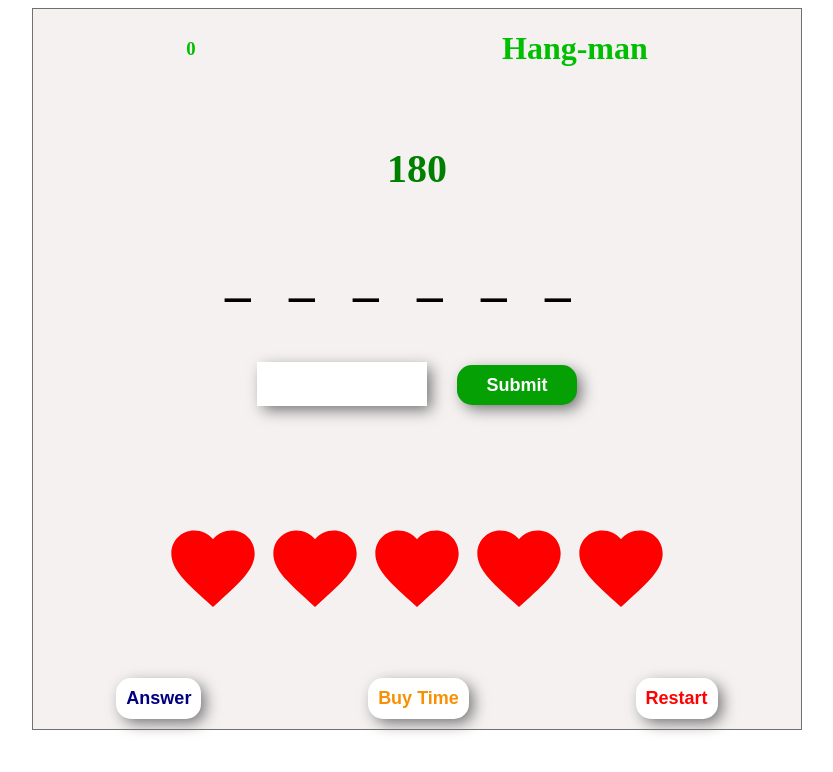
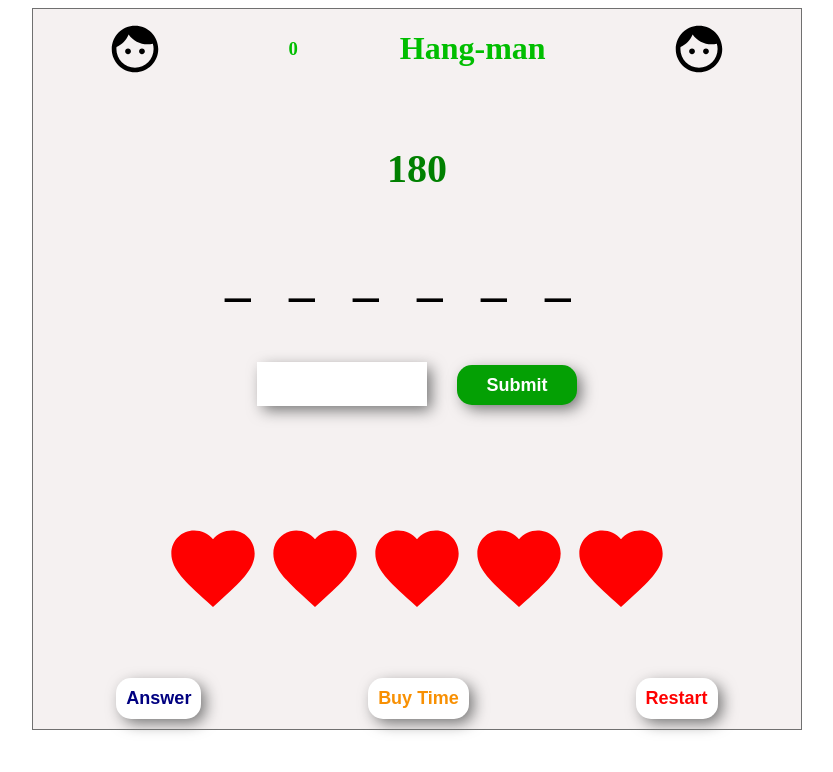
Before and after one commit to jcsmileyjr/hangman2, an Angular app: page / in a window 1280 px wide. Shown: the top 772 px of the page, without its empty margins (223-1056 px from the left). Built offline with nearby package versions, Linux system fonts and the light colour scheme.

Commit message:
Add SVG Fface to app

```diff
--- a/src/app/components/header/header.component.css
+++ b/src/app/components/header/header.component.css
@@ -4,6 +4,11 @@ main {
     justify-content: space-around;
     align-items: center;
     flex: 1;
+}
+
+img {
+  height: 7vh;
+  width: 8vw;
 }
 
 h1 {
--- a/src/app/components/header/header.component.html
+++ b/src/app/components/header/header.component.html
@@ -1,4 +1,6 @@
 <main>
+    <img src="../../../assets/face.svg" alt="heart icon that represent player lives" />
     <h3 [ngClass]="{'blink':animation}">{{score}}</h3>
     <h1>Hang-man</h1>
+    <img src="../../../assets/face.svg" alt="heart icon that represent player lives" />
 </main>
```
Also changed, not shown: src/assets/face.svg (added).
